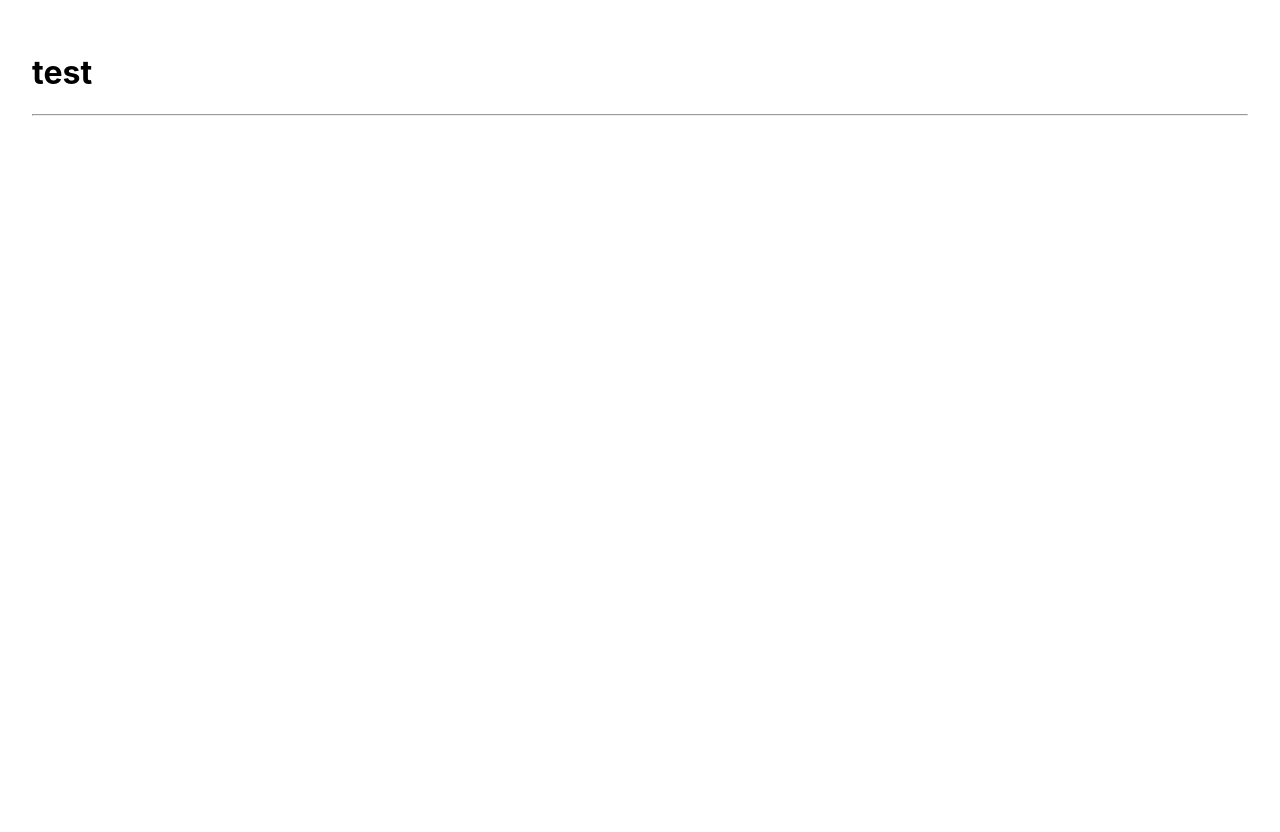
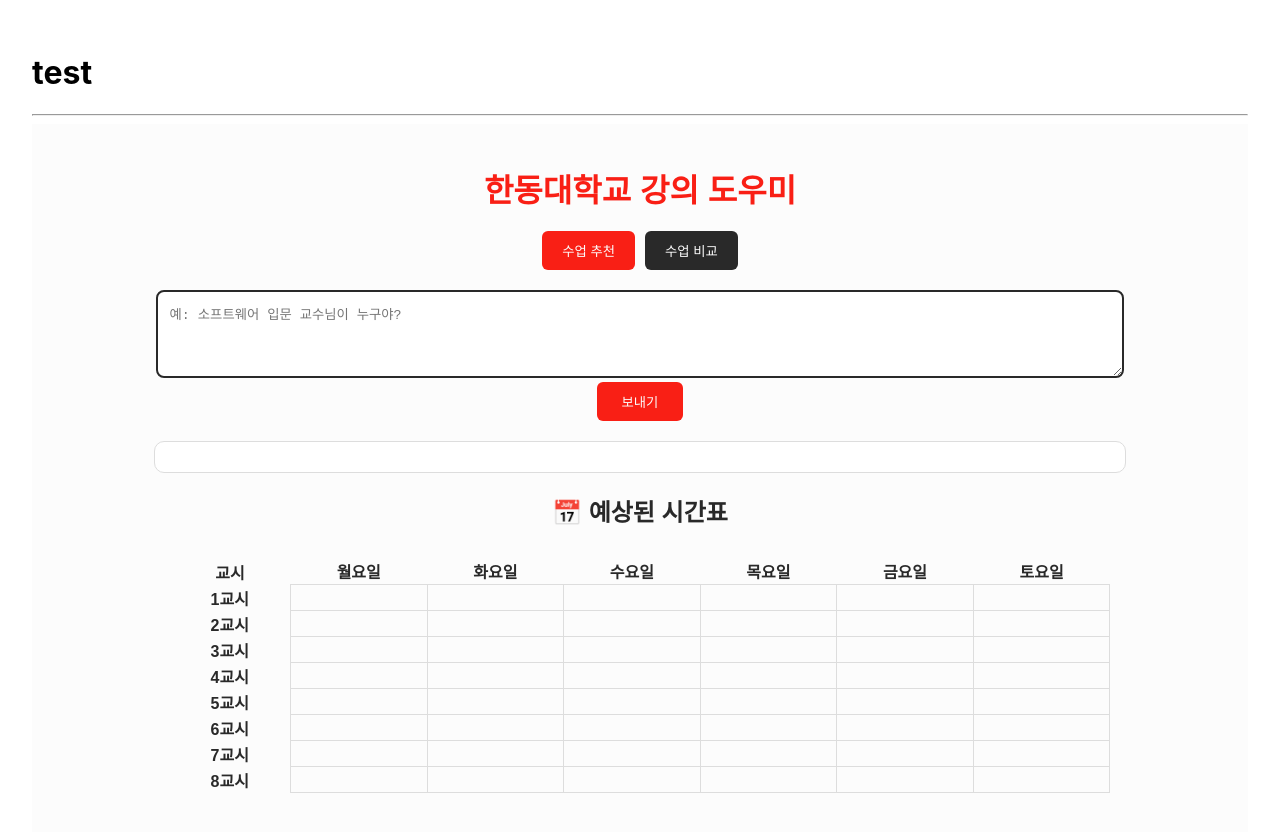
Before and after one commit to Gooddandelion/OSS_TEAMproject_everytime, a React (Create React App) app: page /chat in a window 1280 px wide. Before the commit this address had no page. Shown: the top 832 px of the page. Before the commit the page ends 800 px from the top, so only its background shows below. Built offline with nearby package versions, Linux system fonts and the light colour scheme.

Commit message:
Add ChatPage, API functions, timetable

```diff
--- a/src/App.js
+++ b/src/App.js
@@ -1,10 +1,11 @@
 import { Routes, Route, Navigate } from 'react-router-dom';
 
-import ListPage from './pages/ListPage';
-import AddPage from './pages/AddPage';
-import DetailPage from './pages/DetailPage';
-import EditPage from './pages/EditPage';
-import IndexPage from './pages/IndexPage';
+import ListPage from './pages/ListPage.jsx';
+import AddPage from './pages/AddPage.jsx';
+import DetailPage from './pages/DetailPage.jsx';
+import EditPage from './pages/EditPage.jsx';
+import IndexPage from './pages/IndexPage.jsx';
+import ChatPage from './pages/ChatPage.jsx';
 
 function App() {
   return (
@@ -19,6 +20,7 @@
         <Route path="/add" element={<AddPage />} />
         <Route path="/detail/:id" element={<DetailPage />} />
         <Route path="/edit/:id" element={<EditPage />} />
+        <Route path="/chat" element={<ChatPage />} />
       </Routes>
     </div>
   );
--- a/src/api/lectureApi.js
+++ b/src/api/lectureApi.js
@@ -1,4 +1,4 @@
-import client from './client';
+import client from './client.js';
 
 //oss-team
 
--- a/src/index.js
+++ b/src/index.js
@@ -1,7 +1,7 @@
 import React from 'react';
 import ReactDOM from 'react-dom/client';
 import { BrowserRouter } from 'react-router-dom';
-import App from './App';
+import App from './App.js';
 import './index.css'
 
 const root = ReactDOM.createRoot(document.getElementById('root'));
--- /dev/null
+++ b/src/pages/ChatPage.jsx
@@ -0,0 +1,144 @@
+import React, { useState } from "react";
+
+const days = ["월요일", "화요일", "수요일", "목요일", "금요일", "토요일"];
+
+const ChatPage = () => {
+  const [mode, setMode] = useState("recommend");
+  const [question, setQuestion] = useState("");
+  const [answer, setAnswer] = useState("");
+  const [highlightedCells, setHighlightedCells] = useState({}); // { "월요일-1": "강의 (교수)" }
+
+  const handleSend = async () => {
+    if (!question.trim()) return alert("질문을 입력하세요.");
+    setAnswer("⏳ 요청 중...");
+    setHighlightedCells({});
+
+    const endpoint = mode === "recommend" ? "/api/recommend" : "/api/compare";
+
+    try {
+      const res = await fetch(endpoint, {
+        method: "POST",
+        headers: { "Content-Type": "application/json" },
+        body: JSON.stringify({ question }),
+      });
+      const data = await res.json();
+      setAnswer(data.answer || data.error || "응답 없음");
+
+      if (mode === "recommend") {
+        const newHighlights = {};
+        const regex = new RegExp(`(${days.join("|")}).*?(\\d)교시`, "g");
+        const matches = [...(data.answer?.matchAll(regex) || [])];
+
+        const lectureMatch = data.answer?.match(/강의명\s*[:：]\s*([^\n,]+)/);
+        const profMatch = data.answer?.match(/교수님\s*[:：]\s*([^\n,]+)/);
+        const lecture = lectureMatch ? lectureMatch[1].trim() : "";
+        const prof = profMatch ? profMatch[1].trim() : "";
+
+        matches.forEach((m) => {
+          const key = `${m[1]}-${m[2]}`;
+          newHighlights[key] = `${lecture} ${prof}`;
+        });
+
+        setHighlightedCells(newHighlights);
+      }
+    } catch (err) {
+      setAnswer("오류: " + err.message);
+    }
+  };
+
+  return (
+    <div style={styles.container}>
+      <h1 style={styles.title}>한동대학교 강의 도우미</h1>
+
+      <div style={styles.modeButtons}>
+        <button
+          onClick={() => setMode("recommend")}
+          style={{ ...styles.modeButton, ...(mode === "recommend" ? styles.activeButton : {}) }}
+        >
+          수업 추천
+        </button>
+        <button
+          onClick={() => setMode("compare")}
+          style={{ ...styles.modeButton, ...(mode === "compare" ? styles.activeButton : {}) }}
+        >
+          수업 비교
+        </button>
+      </div>
+
+      <textarea
+        rows="4"
+        placeholder={
+          mode === "recommend"
+            ? "예: 소프트웨어 입문 교수님이 누구야?"
+            : "예: 소프트웨어 입문이랑 자료구조 비교해줘."
+        }
+        value={question}
+        onChange={(e) => setQuestion(e.target.value)}
+        style={styles.textarea}
+      />
+      <br />
+      <button onClick={handleSend} style={styles.sendBtn}>
+        보내기
+      </button>
+
+      <pre style={styles.answerBox}>{answer}</pre>
+
+      {mode === "recommend" && (
+        <div id="timetableContainer">
+          <h2>📅 예상된 시간표</h2>
+          <table style={styles.table}>
+            <thead>
+              <tr>
+                <th>교시</th>
+                {days.map((day) => (
+                  <th key={day}>{day}</th>
+                ))}
+              </tr>
+            </thead>
+            <tbody>
+              {[...Array(8)].map((_, i) => {
+                const period = i + 1;
+                return (
+                  <tr key={period}>
+                    <th>{period}교시</th>
+                    {days.map((day) => {
+                      const key = `${day}-${period}`;
+                      return (
+                        <td
+                          key={key}
+                          style={{
+                            ...styles.td,
+                            backgroundColor: highlightedCells[key] ? "#f91f15" : "transparent",
+                            color: highlightedCells[key] ? "#fff" : "#000",
+                            fontWeight: highlightedCells[key] ? "bold" : "normal",
+                          }}
+                        >
+                          {highlightedCells[key] || ""}
+                        </td>
+                      );
+                    })}
+                  </tr>
+                );
+              })}
+            </tbody>
+          </table>
+        </div>
+      )}
+    </div>
+  );
+};
+
+export default ChatPage;
+
+const styles = {
+  container: { fontFamily: "Pretendard, sans-serif", backgroundColor: "#fcfcfc", color: "#292929", textAlign: "center", padding: "20px" },
+  title: { color: "#f91f15", marginBottom: "20px" },
+  modeButtons: { marginBottom: "20px" },
+  modeButton: { background: "#292929", color: "#fcfcfc", border: "none", padding: "10px 20px", margin: "0 5px", borderRadius: "6px", cursor: "pointer" },
+  activeButton: { background: "#f91f15" },
+  textarea: { width: "80%", padding: "12px", borderRadius: "8px", border: "2px solid #292929" },
+  sendBtn: { background: "#f91f15", color: "#fcfcfc", padding: "10px 25px", borderRadius: "6px", border: "none", cursor: "pointer" },
+  answerBox: { width: "80%", margin: "20px auto", textAlign: "left", padding: "15px", background: "#fff", borderRadius: "10px", border: "1px solid #ddd", whiteSpace: "pre-wrap" },
+  table: { width: "80%", margin: "30px auto", borderCollapse: "collapse" },
+  td: { border: "1px solid #ddd", padding: "10px", textAlign: "center" },
+};
--- a/src/pages/IndexPage.jsx
+++ b/src/pages/IndexPage.jsx
@@ -24,12 +24,27 @@
   if (isLoading) { return <div>로딩 중...</div>; }
   if (error) { return <div>에러: {error}</div>; }
 
+  const buttonStyle = {
+    margin: '10px',
+    padding: '10px 20px',
+    borderRadius: '8px',
+    border: 'none',
+    cursor: 'pointer',
+    fontWeight: 'bold'
+  };
+
   return (
     <div>
       <h2>나의 시간표</h2>
       <Link to="/list">
         <button>강의 목록 관리</button>
       </Link>
+
+      <Link to="/chat">
+          <button style={{ ...buttonStyle, backgroundColor: '#f91f15', color: '#fff' }}>
+            강의 도우미(Chat)
+          </button>
+        </Link>
 
       <table className="timetable">
         <thead>
--- a/src/store/lectureStore.js
+++ b/src/store/lectureStore.js
@@ -1,5 +1,5 @@
 import { create } from 'zustand';
-import * as lectureApi from '../api/lectureApi';
+import * as lectureApi from '../api/lectureApi.js';
 
 const useLectureStore = create((set, get) => ({
     // --- 상태 (State) ---
```
Also changed, not shown: api/compare.js (added, +41 -0 lines), api/recommend.js (added, +42 -0 lines), package.json (+7 -2 lines), 2 other files (tests, documents, lock files or other folders).
